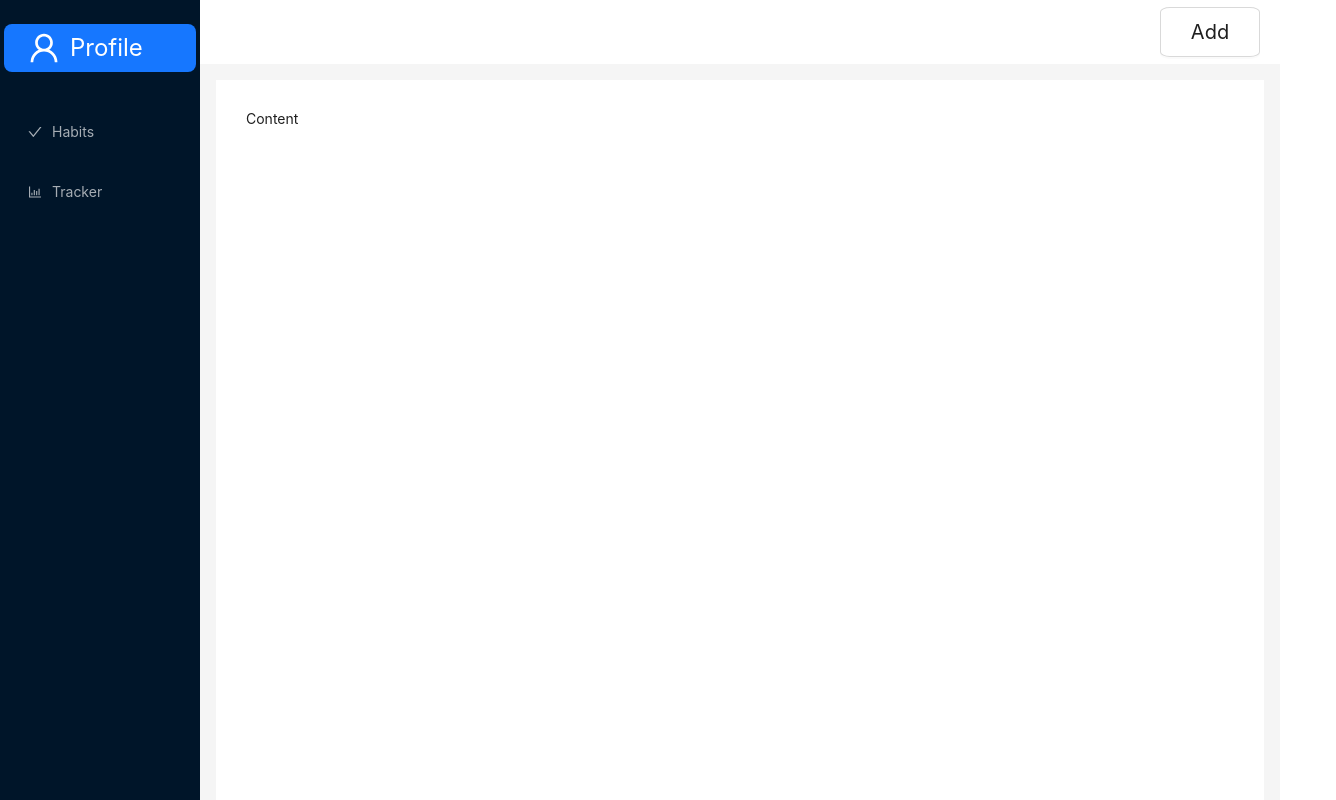
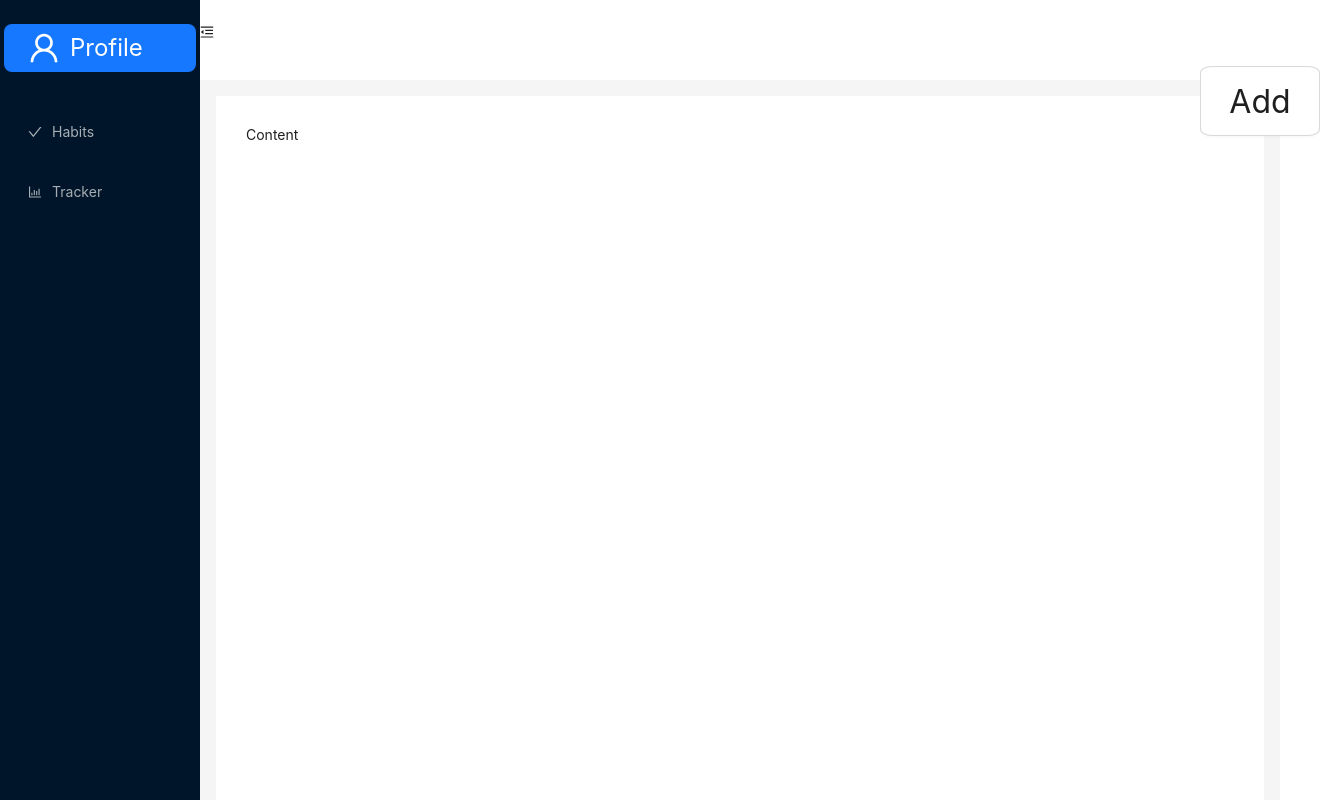
Before and after one commit to eldiiar-b-auca-2021/habiter-ui, a React (Create React App) app: page /home in a window 1280 px wide. Shown: the top 800 px of the page, 1336 px wide, since content can reach past the window. Built offline with nearby package versions, Linux system fonts and the light colour scheme.

Commit message:
Bekzhan's code

```diff
--- a/src/components/Top.js
+++ b/src/components/Top.js
@@ -1,68 +1,82 @@
+import { MenuFoldOutlined, MenuUnfoldOutlined } from '@ant-design/icons';
 import { Button, Layout, theme } from 'antd';
-import { Modal } from 'antd';
-import React, { useState, useRef } from 'react';
+import React, { useState, useEffect, useRef } from 'react';
 import TypeOfHabit from './TypeOfHabit';
 const { Header } = Layout;
+
 const Top = () => {
-
-    const [visible, setVisible] = useState(false);
-
-    const showModal = () => {
-        setVisible(true);
-    };
-
-    const handleOk = () => {
-        // Handle form submission logic here
-        setVisible(false);
-    };
-
-    const handleCancel = () => {
-        setVisible(false);
-    };
-
+    const [collapsed, setCollapsed] = useState(false);
+    const [showAddCard, setShowAddCard] = useState(false);
     const cardRef = useRef(null);
     const {
         token: { colorBgContainer },
     } = theme.useToken();
-
+    const handleAddCard = () => {
+        setShowAddCard(true);
+    }
+    useEffect(() => {
+        const handleClick = (event) => {
+            const isInsideCard = cardRef.current && cardRef.current.contains(event.target);
+            const isInsideAddButton = event.target.closest('button') === document.querySelector('button');
+            if (!isInsideCard && !isInsideAddButton) {
+                setShowAddCard(false);
+            }
+        };
+        document.addEventListener('click', handleClick);
+        return () => {
+            document.removeEventListener('click', handleClick);
+        };
+    }, []);
     return (
         <Header
             style={{
                 padding: 0,
                 background: colorBgContainer,
-                display: "flex",
-                alignItems: "center",
-                justifyContent: "space-between",
+                margin: 0,
+                width: "100%",
+                height: 80
             }}
         >
-            <div style={{ display: "flex", alignItems: "center" }}>
-            </div>
+            {React.createElement(collapsed ? MenuUnfoldOutlined : MenuFoldOutlined, {
+                className: 'trigger',
+                onClick: () => setCollapsed(!collapsed),
+            })}
             <Button
                 style={{
-                    marginRight: 20,
+                    padding: 0,
+                    marginTop: 2,
+                    marginLeft: 1000,
+                    marginRight: '16px',
                     borderRadius: '10%',
-                    fontSize: '20px',
-                    width: 100,
-                    height: 50,
+                    fontSize: '32px',
+                    width: 120,
+                    height: 70,
                 }}
-                onClick={showModal}
+                onClick={handleAddCard}
             >
                 Add
             </Button>
-            <Modal
-                visible={visible}
-                title="Type of Habit"
-                okText="Save"
-                cancelText="Cancel"
-                onOk={handleOk}
-                onCancel={handleCancel}
-            >
-                <div ref={cardRef}>
-                    <TypeOfHabit />
+            {showAddCard && (
+                <div
+                    style={{
+                        position: "absolute",
+                        top: 0,
+                        left: 0,
+                        width: "100vw",
+                        height: "100vh",
+                        background: "rgba(0, 0, 0, 0.5)",
+                        zIndex: 1,
+                        display: "flex",
+                        alignItems: "center",
+                        justifyContent: "center",
+                    }}
+                >
+                    <div ref={cardRef}>
+                        <TypeOfHabit />
+                    </div>
                 </div>
-            </Modal>
+            )}
         </Header>
     );
 };
-
 export default Top;
--- a/src/components/TypeOfHabit.js
+++ b/src/components/TypeOfHabit.js
@@ -1,17 +1,12 @@
-import { Button } from 'antd';
+import { Card, Button } from 'antd';
 import { useState } from 'react';
 import HabitCard from './HabitCard';
 import '../css/TypeOfHabit.css';
 import HabitCardForBooleanType from './HabitCardForBooleanType';
 
 const TypeOfHabit = () => {
-    const [showHabitCard, setShowHabitCard] = useState(false);
-    const [showBooleanHabitCard, setShowBooleanHabitCard] = useState(false);
+    const [habitType, setHabitType] = useState('');
 
-    const handleCustomHabitClick = () => {
-        setShowBooleanHabitCard(false);
-        setShowHabitCard(!showHabitCard);
-    }
 
     const renderContent = () => {
         if (habitType === 'custom') {
```
